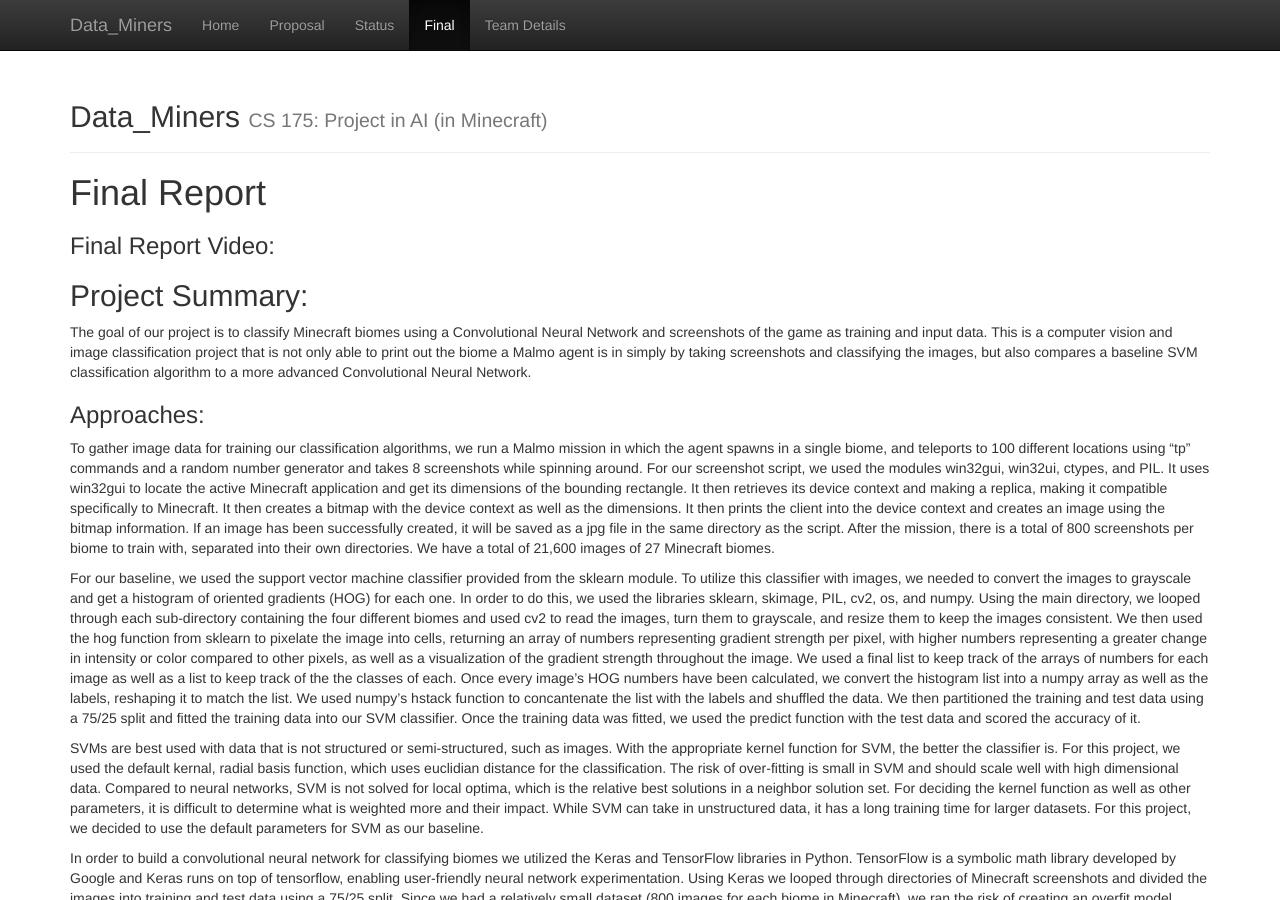
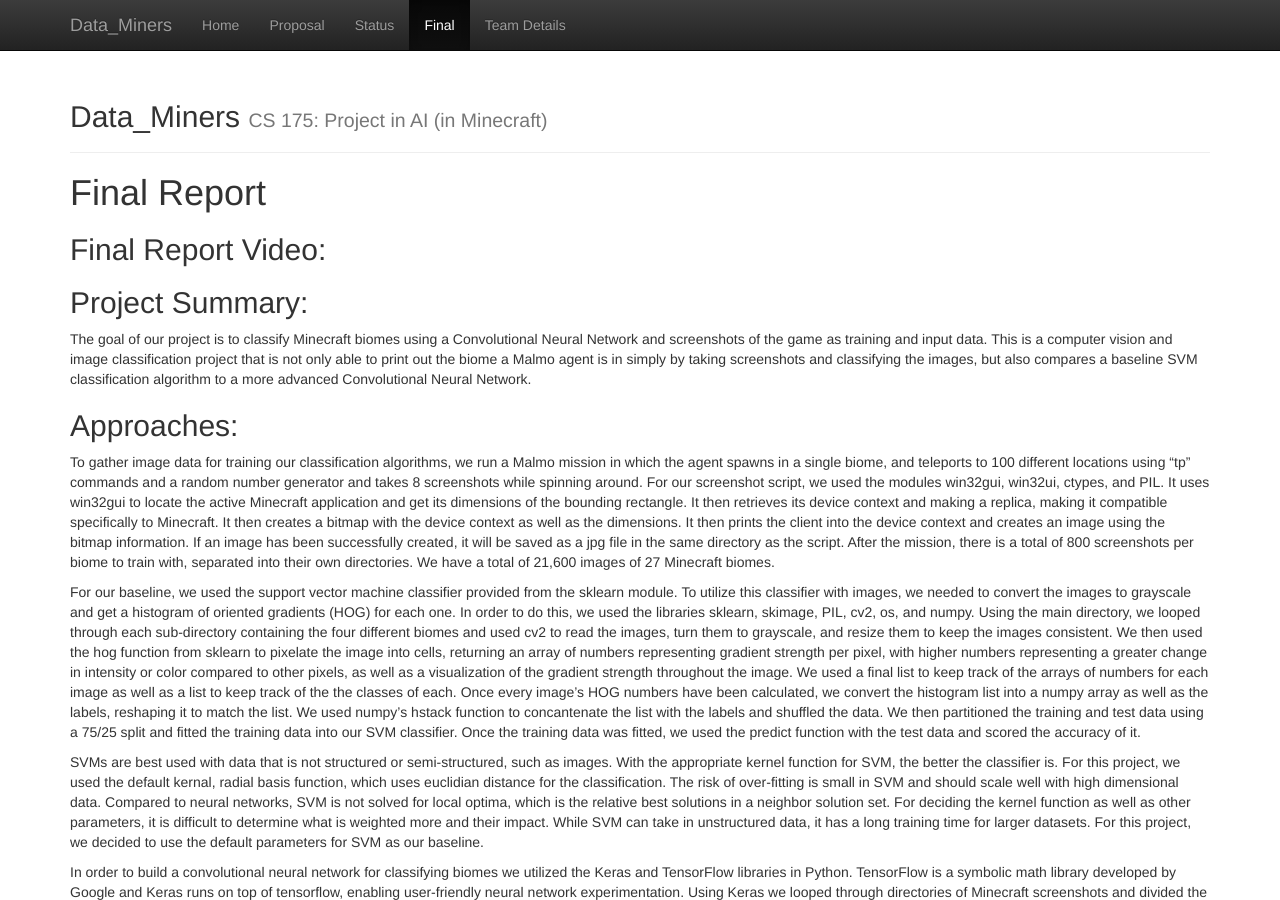
Before and after one commit to gordonyin1337/Data_Miners, a Jekyll site: the page built from docs/final.md, in a window 1280 px wide and 900 px high. Built offline with Jekyll 4.4.1, drawn with Linux system fonts in a browser that asks for light colours.

Commit message:
Update final.md

```diff
--- a/docs/final.md
+++ b/docs/final.md
@@ -5,12 +5,12 @@
 Final Report
 ========
 
-### Final Report Video:
+## Final Report Video:
 
 ## Project Summary:
 The goal of our project is to classify Minecraft biomes using a Convolutional Neural Network and screenshots of the game as training and input data. This is a computer vision and image classification project that is not only able to print out the biome a Malmo agent is in simply by taking screenshots and classifying the images, but also compares a baseline SVM classification algorithm to a more advanced Convolutional Neural Network.
 
-### Approaches:
+## Approaches:
 To gather image data for training our classification algorithms, we run a Malmo mission in which the agent spawns in a single biome, and teleports to 100 different locations using "tp" commands and a random number generator and takes 8 screenshots while spinning around. For our screenshot script, we used the modules win32gui, win32ui, ctypes, and PIL. It uses win32gui to locate the active Minecraft application and get its dimensions of the bounding rectangle. It then retrieves its device context and making a replica, making it compatible specifically to Minecraft. It then creates a bitmap with the device context as well as the dimensions. It then prints the client into the device context and creates an image using the bitmap information. If an image has been successfully created, it will be saved as a jpg file in the same directory as the script. After the mission, there is a total of 800 screenshots per biome to train with, separated into their own directories. We have a total of 21,600 images of 27 Minecraft biomes.
 
 For our baseline, we used the support vector machine classifier provided from the sklearn module. To utilize this classifier with images, we needed to convert the images to grayscale and get a histogram of oriented gradients (HOG) for each one. In order to do this, we used the libraries sklearn, skimage, PIL, cv2, os, and numpy. Using the main directory, we looped through each sub-directory containing the four different biomes and used cv2 to read the images, turn them to grayscale, and resize them to keep the images consistent. We then used the hog function from sklearn to pixelate the image into cells, returning an array of numbers representing gradient strength per pixel, with higher numbers representing a greater change in intensity or color compared to other pixels, as well as a visualization of the gradient strength throughout the image. We used a final list to keep track of the arrays of numbers for each image as well as a list to keep track of the the classes of each. Once every image's HOG numbers have been calculated, we convert the histogram list into a numpy array as well as the labels, reshaping it to match the list. We used numpy's hstack function to concantenate the list with the labels and shuffled the data. We then partitioned the training and test data using a 75/25 split and fitted the training data into our SVM classifier. Once the training data was fitted, we used the predict function with the test data and scored the accuracy of it.
@@ -23,10 +23,11 @@
 
 After creating the convolutional neural network we used the fit function with the training and test data in order to train the neural network. The model can cycle over the data many times, improving the neural network up to a certain point. We chose to cycle over the data 50 times in order to achieve the highest accuracy. We used the “callback” function in Keras which allowed us to save the weights for every cycle and save whichever cycle had the highest accuracy on the test data. This is important because when using the “RMSProp” optimizer it is possible to overshoot the optimal weight values. As a result, the last cycle, or “epoch” on the data may not necessarily be the one with the highest accuracy.
 
-### Evaluation:
+## Evaluation:
 For our quantitiative evaluation, we compare the accuracy of our baseline classification algorithm and our Neural Network for training and test data. With a 75/25 split for training and test data, our baseline achieves an accuracy of 23% and our CNN achieves an accuracy of 63% on the test data. The Neural Network is significantly more accurate than the baseline according to this data. Another significant observation was how the accuracy of the baseline and CNN changed when we added more biomes. When we increased the number of biomes from 4 to 27 the accuracy of the baseline dropped around 35% while the accuracy of the CNN decreased by 20%, indicating that the CNN is better suited for handling a higher number of classes. These are the plots of both classification algorithms’ accuracy:
 
 SVM Accuracy and Error Rate
+------
 ![](images/SVMclass.png "SVM classification report")
 ![](images/SVMupdated.png "SVM training and test error with training data")
 ![](images/finalgraph.jpg "CNN Loss and Accuracy")
@@ -35,7 +36,7 @@
 
 After analyzing both qualitative and quantitative evaluations, we have concluded that a Convolutional Neural Network is better suited to classifying the biome images. Classifying the biomes solely based on pixel color and intensity is not enough to accurately classify a Minecraft biome, due to the many similar colors and block types that can present themselves in different biomes. The CNN's ability to understand the sophistication of an image allows its accuracy to be much higher than traditional image classification algorithms.
 
-### References:
+## References:
 - [Malmo Documentation](http://microsoft.github.io/malmo/0.30.0/Documentation/index.html)
 - [How to take a screenshot on Windows](https://stackoverflow.com/questions/19695214/python-screenshot-of-inactive-window-printwindow-win32gui)
 - [How to get HOG features and train them with SVM](https://www.kaggle.com/manikg/training-svm-classifier-with-hog-features)
```
